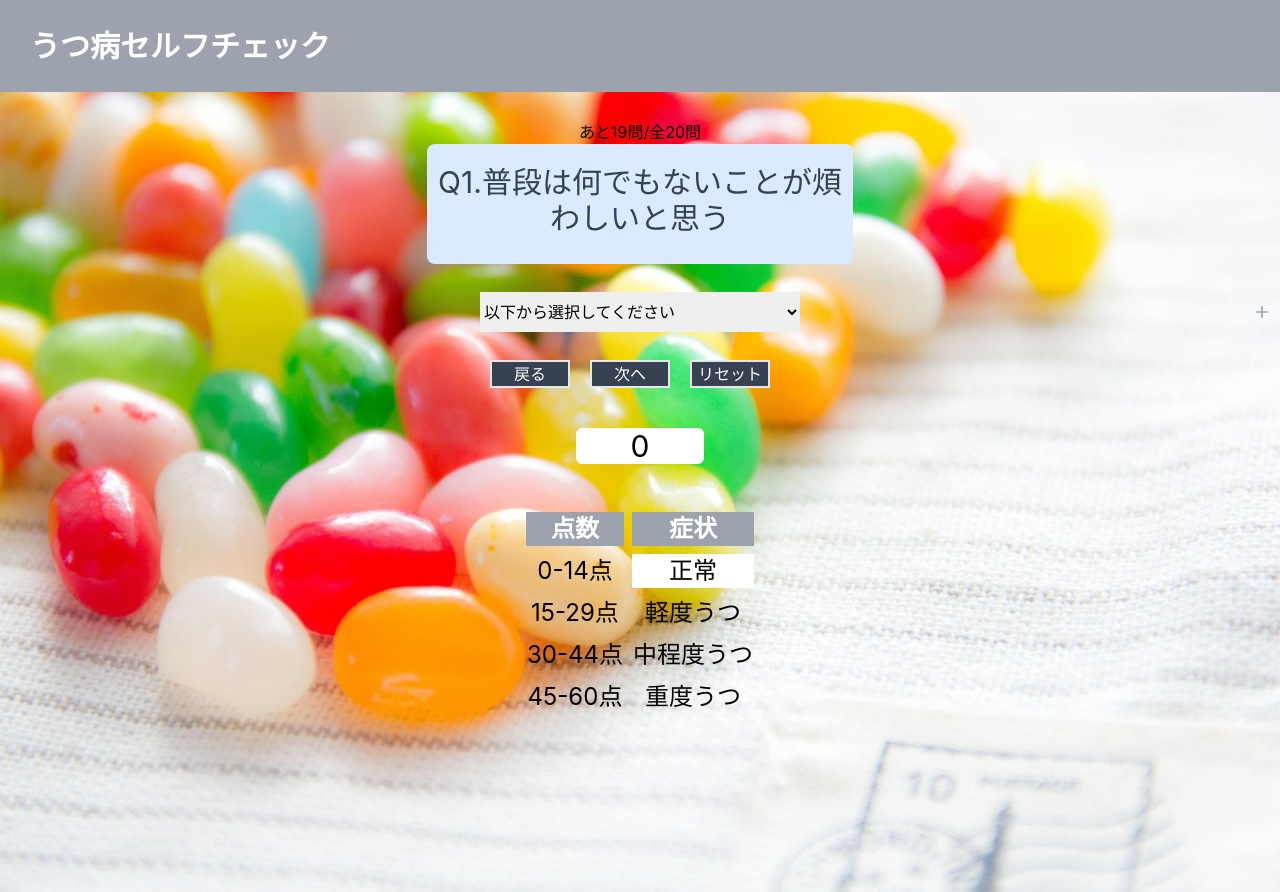
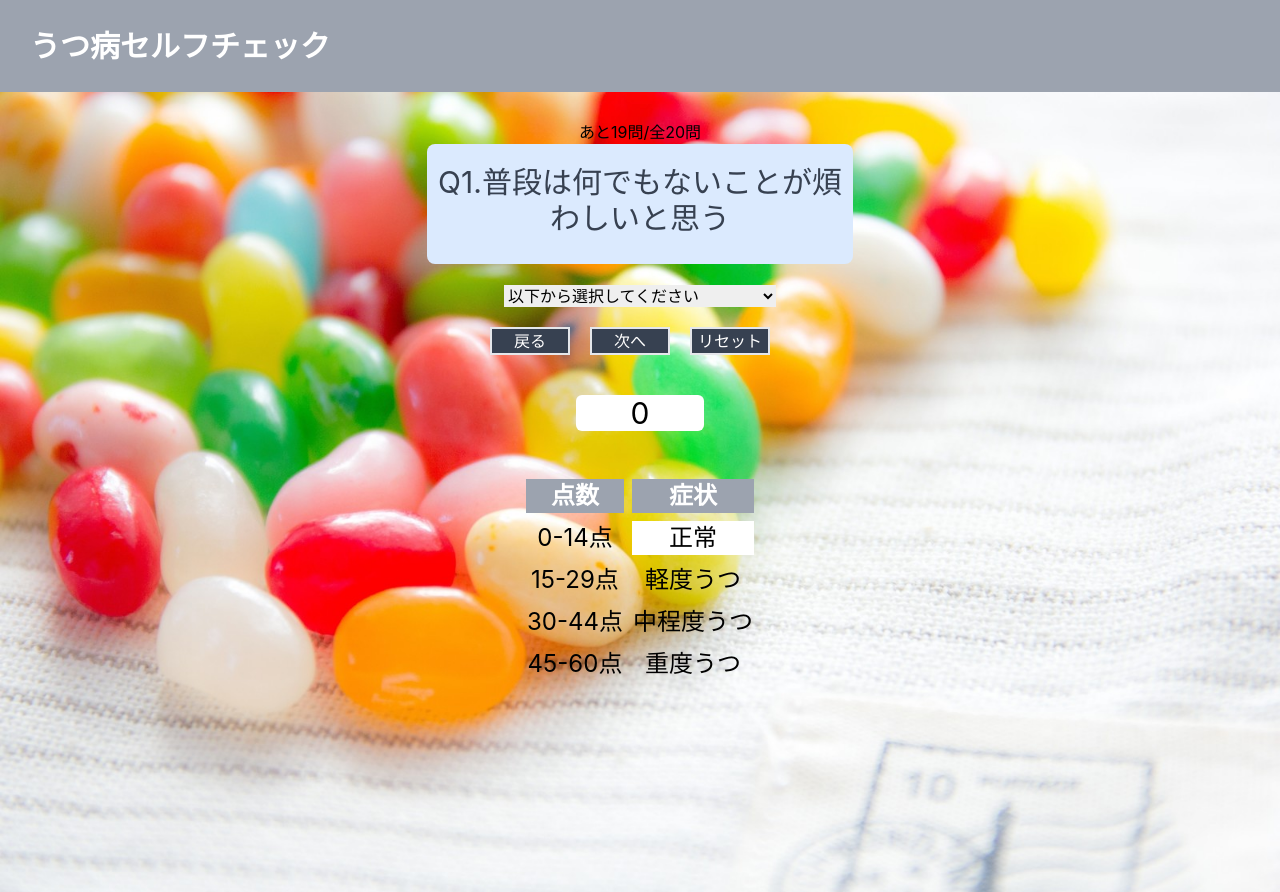
Before and after one commit to Saurinnn/react-utu2, a React (Create React App) app: page / in a window 1280 px wide. Built offline with nearby package versions, Linux system fonts and the light colour scheme.

Commit message:
最初の仕様に変更

```diff
--- a/src/components/Dropdown.jsx
+++ b/src/components/Dropdown.jsx
@@ -3,19 +3,14 @@ import React, { useRef } from "react";
 const Dropdown = ({ order ,text, addCount }) => {
   const selectRef = useRef(null);
 
-  const handleSelectClick = () => {
-    selectRef.current.focus();
-  };
-
   return (
     <div>
       <h3>あと{20-order}問/全20問</h3>
-      <p className="pt-5 pb-7 text-3xl sm:w-6/12 md:w-9/12 lg:w-1/3 mr-auto ml-auto rounded-lg bg-blue-100 text-gray-700">{text}</p>
+      <p className="mb-5 pt-5 pb-7 text-3xl sm:w-6/12 md:w-9/12 lg:w-1/3 mr-auto ml-auto rounded-lg bg-blue-100 text-gray-700">{text}</p>
       <div className="relative">
         <select
-          ref={selectRef}
-          className="mt-7 mb-7 h-10 w-80 dropdown-select"
           id="freq"
+          className="mb-5"
           onChange={addCount}
         >
           <option value="">以下から選択してください</option>
@@ -24,25 +19,6 @@ const Dropdown = ({ order ,text, addCount }) => {
           <option value="2">ときどき～かなりある（週3-4日）</option>
           <option value="3">たいてい～いつもある（週5-7日）</option>
         </select>
-        <div
-          className="absolute inset-y-0 right-0 flex items-center px-2 pointer-events-none"
-          onClick={handleSelectClick}
-        >
-          <svg
-            className="w-5 h-5 text-gray-400 cursor-pointer"
-            fill="none"
-            stroke="currentColor"
-            viewBox="0 0 24 24"
-            xmlns="http://www.w3.org/2000/svg"
-          >
-            <path
-              strokeLinecap="round"
-              strokeLinejoin="round"
-              strokeWidth="2"
-              d="M12 6v6m0 0v6m0-6h6m-6 0H6"
-            ></path>
-          </svg>
-        </div>
       </div>
     </div>
   );
```
